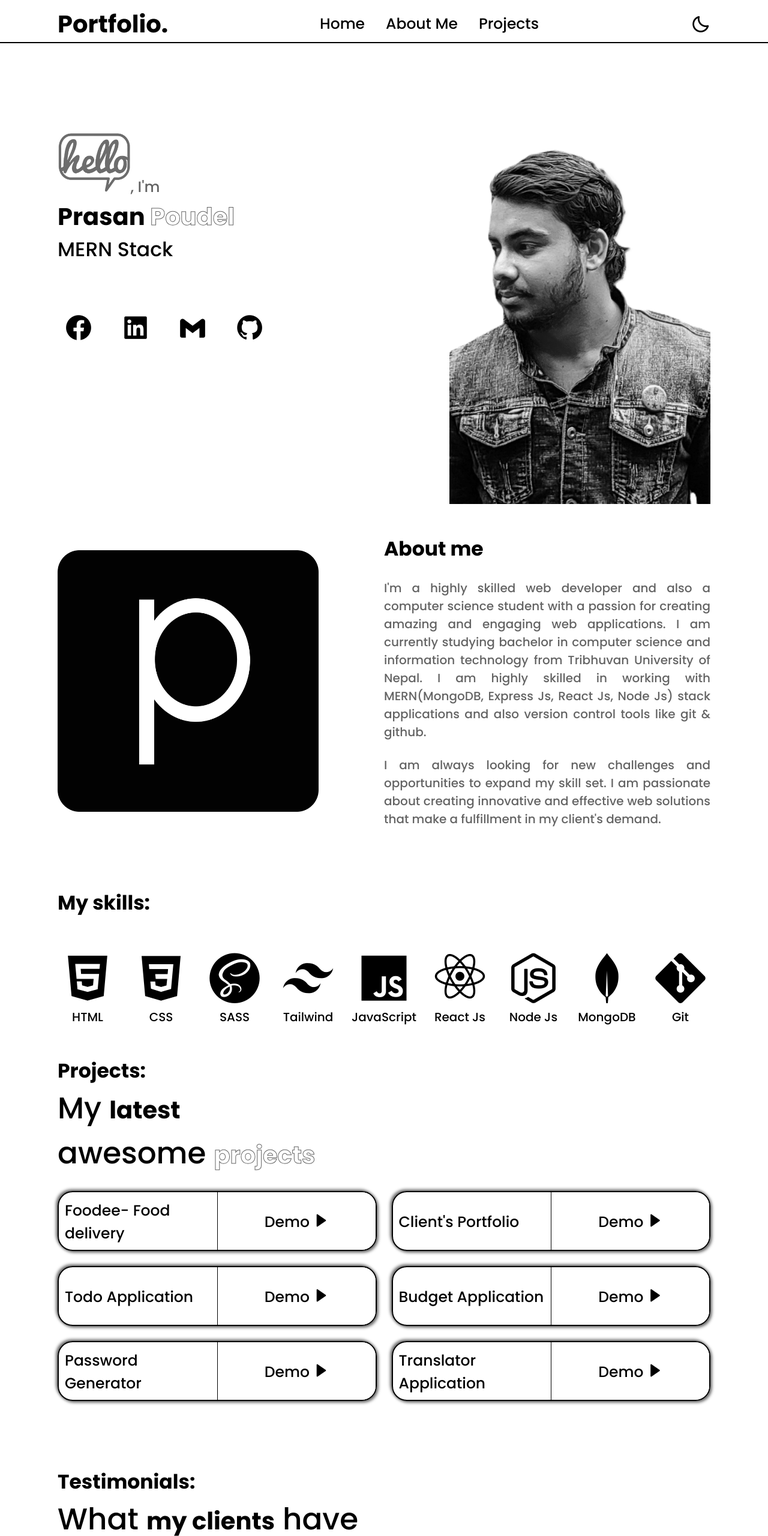
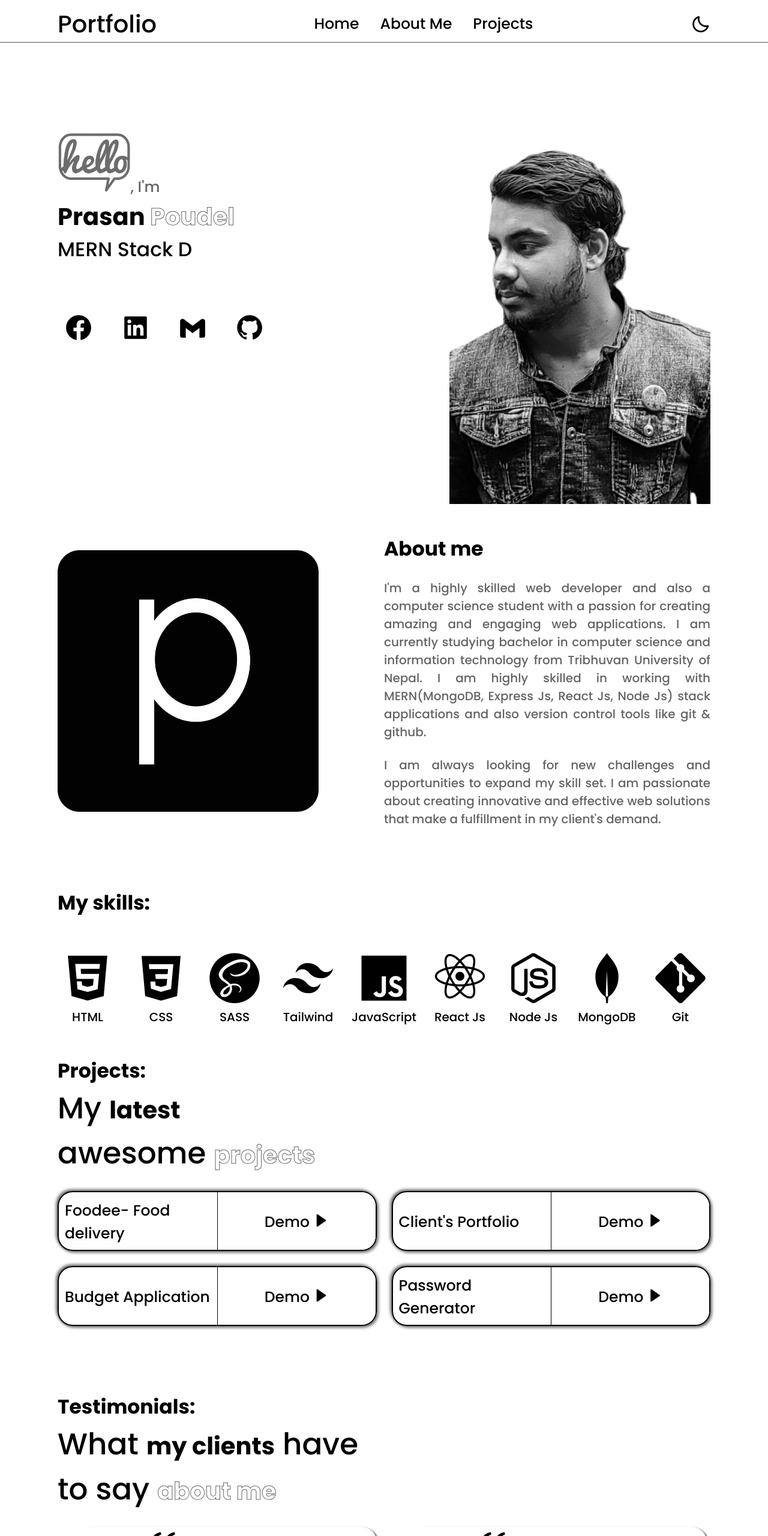
Before and after one commit to PrasanPoudel/MyPortfolioWebsite, a plain HTML site: page index.html in a window 1280 px wide. Shown: the top 2560 px of the page at 60% size. Drawn offline with nearby package versions, Linux system fonts and the light colour scheme.

Commit message:
bugs fixed

```diff
--- a/index.html
+++ b/index.html
@@ -14,7 +14,7 @@
     <div class="lds-facebook"><div></div><div></div><div></div></div>
 </div>
   <header>
-    <h1 class="primaryColor highlightedText">Portfolio.</h1>
+    <h1 class="primaryColor">Portfolio</h1>
     <div class="navLinks">
       <ul>
       <li><a href="#hero">Home</a></li>
@@ -115,16 +115,6 @@ Poudel</span></h1>
       </div>
   </div>
   <div class="project">
-      <div class="projectName">Todo Application</div>
-      <div class="projectLink">
-        <button>
-          <a href=" https://prasanpoudel.github.io/TodoApp/" target="_blank">Demo
-            <i class='bx bxs-right-arrow'></i>
-            </a>
-        </button>
-      </div>
-  </div>
-  <div class="project">
       <div class="projectName">Budget Application</div>
       <div class="projectLink">
         <button>
@@ -139,16 +129,6 @@ Poudel</span></h1>
       <div class="projectLink">
         <button>
           <a href="https://prasanpoudel.github.io/Basic_Javascript-Projects/Password%20Generator/" target="_blank">Demo
-            <i class='bx bxs-right-arrow'></i>
-            </a>
-        </button>
-      </div>
-  </div>
-  <div class="project">
-      <div class="projectName">Translator Application</div>
-      <div class="projectLink">
-        <button>
-          <a href=" https://prasanpoudel.github.io/Basic_Javascript-Projects/Translator%20App/" target="_blank">Demo
             <i class='bx bxs-right-arrow'></i>
             </a>
         </button>
--- a/style.css
+++ b/style.css
@@ -51,9 +51,9 @@ header{
   top: 0;
   z-index: 15 !important;
   background-color: var(--backgroundColor);
-  box-shadow: -1px 1px 0px 1px var(--primaryColor);
-  -webkit-box-shadow: -1px 1px 0px 1px var(--primaryColor);
-  -moz-box-shadow: -1px 1px 0px 1px var(--primaryColor);
+  box-shadow: 1px 0px 1px 1px var(--textColor);
+  -webkit-box-shadow: 1px 0px 1px 1px var(--textColor);
+  -moz-box-shadow: 1px 0px 1px 1px var(--textColor);
 }
 .navLinks ul{
   display: flex;
```
